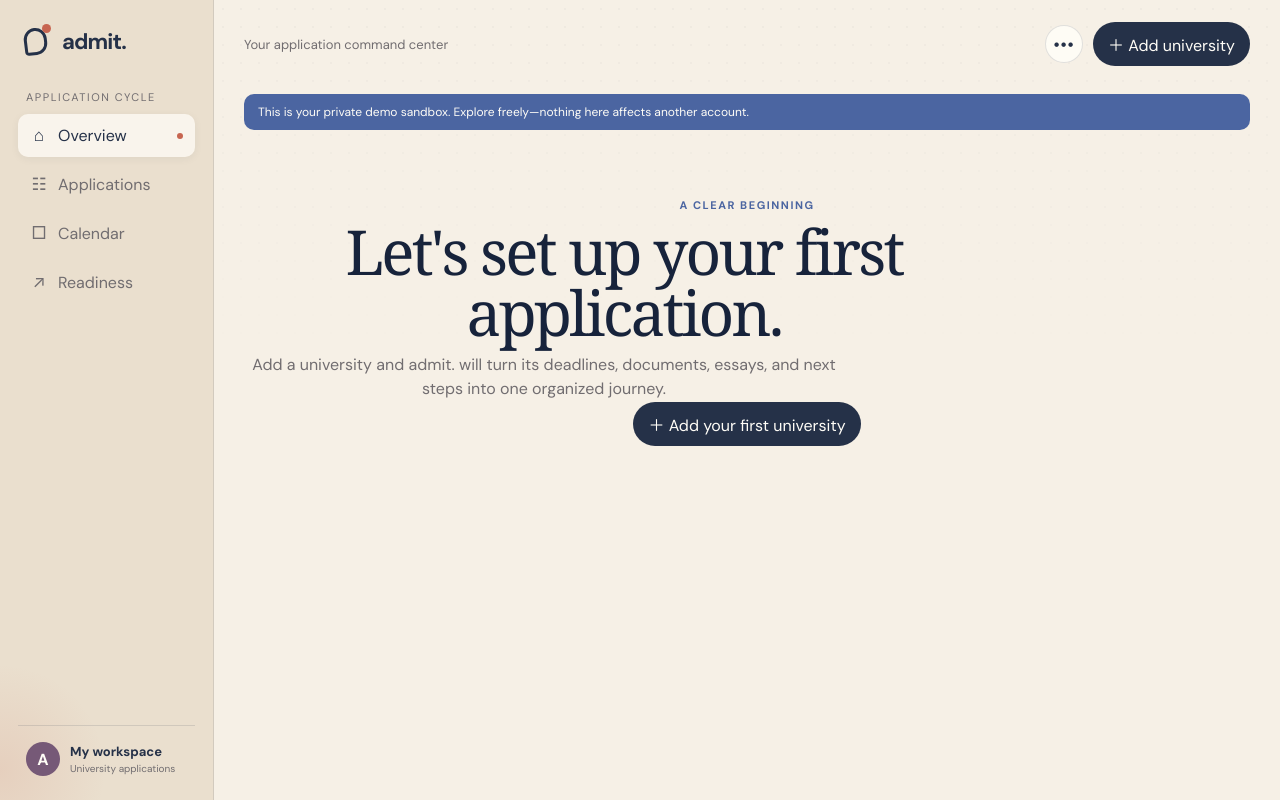
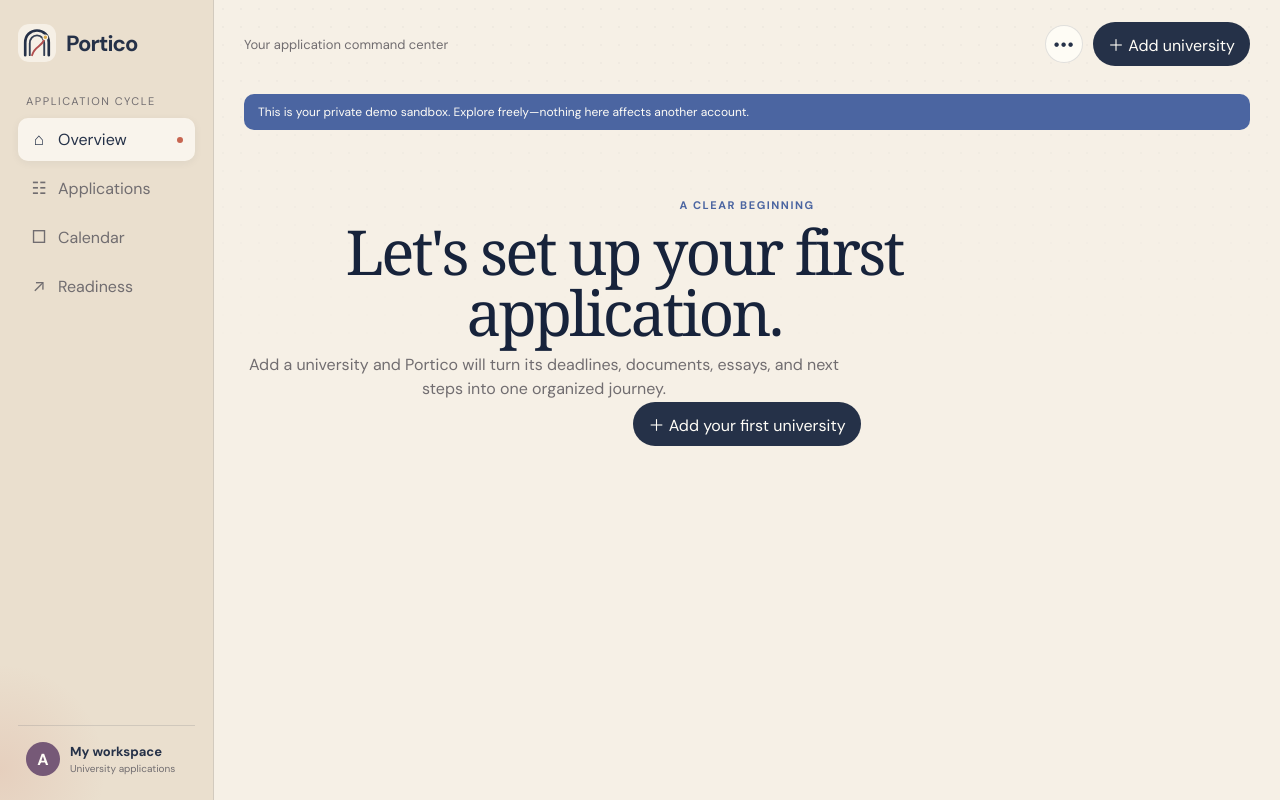
Before and after one commit to Bhakti864653/uni-app-tracker, a Flask app: page /dashboard in a window 1280 px wide. Run offline with Flask 3, Linux system fonts and the light colour scheme; the visitor is signed in with stand-in values (Sample User, id 1); data that the repository does not hold is empty; some web fonts are replaced.

Commit message:
Brand application tracker as Portico

```diff
--- a/app.py
+++ b/app.py
@@ -1233,7 +1233,7 @@ def export_calendar():
     rows = get_user_universities(conn, session["user_id"])
     conn.close()
 
-    lines = ["BEGIN:VCALENDAR", "VERSION:2.0", "PRODID:-//University Application Tracker//EN"]
+    lines = ["BEGIN:VCALENDAR", "VERSION:2.0", "PRODID:-//Portico University Application Tracker//EN"]
     now_stamp = datetime.now(timezone.utc).strftime("%Y%m%dT%H%M%SZ")
     for row in rows:
         try:
--- a/static/admit.css
+++ b/static/admit.css
@@ -50,9 +50,7 @@
     pointer-events: none;
 }
 .admit-brand { display: flex; align-items: center; gap: 10px; color: var(--ink); text-decoration: none; font-size: 22px; font-weight: 700; letter-spacing: -.04em; }
-.admit-brandmark { width: 34px; height: 34px; position: relative; display: grid; place-items: center; }
-.admit-brandmark::before { content: ""; width: 23px; height: 27px; border: 3px solid var(--ink); border-radius: 12px 12px 12px 4px; transform: rotate(-7deg); }
-.admit-brandmark::after { content: ""; position: absolute; width: 9px; height: 9px; right: 1px; top: 0; border-radius: 50%; background: var(--coral); }
+.admit-brandmark { width: 38px; height: 38px; display: block; border-radius: 11px; }
 .admit-cycle { margin: 32px 8px 10px; color: var(--muted); font-size: 11px; letter-spacing: .14em; text-transform: uppercase; }
 .admit-nav { display: grid; gap: 6px; position: relative; z-index: 1; }
 .admit-nav a { display: flex; align-items: center; gap: 10px; padding: 11px 12px; border-radius: 10px; color: var(--muted); text-decoration: none; }
--- a/templates/analytics.html
+++ b/templates/analytics.html
@@ -1,6 +1,6 @@
 {% extends "base_app.html" %}
 {% set active_page = "readiness" %}
-{% block title %}Readiness · admit.{% endblock %}
+{% block title %}Readiness · Portico{% endblock %}
 {% block crumb %}Know exactly what needs attention{% endblock %}
 
 {% block content %}
--- a/templates/base_app.html
+++ b/templates/base_app.html
@@ -3,7 +3,7 @@
 <head>
     <meta charset="utf-8">
     <meta name="viewport" content="width=device-width, initial-scale=1">
-    <title>{% block title %}admit.{% endblock %}</title>
+    <title>{% block title %}Portico{% endblock %}</title>
     <link rel="preconnect" href="https://fonts.googleapis.com">
     <link rel="preconnect" href="https://fonts.gstatic.com" crossorigin>
     <link href="https://fonts.googleapis.com/css2?family=DM+Sans:wght@400;500;600;700&family=Libre+Caslon+Display&display=swap" rel="stylesheet">
@@ -15,9 +15,9 @@
 <body class="admit-body">
     <div class="admit-shell">
         <aside class="admit-rail">
-            <a class="admit-brand" href="/dashboard" aria-label="admit. dashboard">
-                <span class="admit-brandmark" aria-hidden="true"></span>
-                <span>admit.</span>
+            <a class="admit-brand" href="/dashboard" aria-label="Portico dashboard">
+                <img class="admit-brandmark" src="{{ url_for('static', filename='logo.svg') }}" alt="">
+                <span>Portico</span>
             </a>
             <p class="admit-cycle">Application cycle</p>
             <nav class="admit-nav" aria-label="Primary navigation">
--- a/templates/calendar.html
+++ b/templates/calendar.html
@@ -1,6 +1,6 @@
 {% extends "base_app.html" %}
 {% set active_page = "calendar" %}
-{% block title %}Calendar · admit.{% endblock %}
+{% block title %}Calendar · Portico{% endblock %}
 {% block crumb %}See every deadline before it arrives{% endblock %}
 
 {% block content %}
--- a/templates/compare.html
+++ b/templates/compare.html
@@ -1,7 +1,7 @@
 <!DOCTYPE html>
 <html lang="en">
 <head>
-    <title>Compare - University Application Tracker</title>
+    <title>Compare · Portico</title>
     <link rel="preconnect" href="https://fonts.googleapis.com">
     <link rel="preconnect" href="https://fonts.gstatic.com" crossorigin>
     <link href="https://fonts.googleapis.com/css2?family=Fraunces:opsz,wght@9..144,500;9..144,600;9..144,700&family=Public+Sans:wght@400;500;600;700&family=IBM+Plex+Mono:wght@400;500;600&display=swap" rel="stylesheet">
--- a/templates/edit.html
+++ b/templates/edit.html
@@ -1,6 +1,6 @@
 {% extends "base_app.html" %}
 {% set active_page = "applications" %}
-{% block title %}Edit {{ uni.name }} · admit.{% endblock %}
+{% block title %}Edit {{ uni.name }} · Portico{% endblock %}
 {% block crumb %}<a href="/university/{{ uni.id }}">{{ uni.name }}</a> / Edit{% endblock %}
 {% block top_action %}<a class="admit-add" href="/university/{{ uni.id }}">Cancel</a>{% endblock %}
 {% block content %}
--- a/templates/index.html
+++ b/templates/index.html
@@ -1,7 +1,7 @@
 {% extends "base_app.html" %}
 {% set active_page = "overview" %}
 
-{% block title %}Overview · admit.{% endblock %}
+{% block title %}Overview · Portico{% endblock %}
 {% block crumb %}Your application command center{% endblock %}
 {% block top_action %}<button class="admit-add" type="button" data-open-add>＋ Add university</button>{% endblock %}
 
@@ -96,7 +96,7 @@
     </section>
     <div class="visually-hidden" aria-hidden="true">{% for suggestion in suggestions %}<span>{{ suggestion.text }}</span>{% endfor %}</div>
     {% else %}
-    <section class="admit-empty"><span class="admit-eyebrow">A clear beginning</span><h1 class="admit-display">Let's set up your first application.</h1><p class="admit-lead">Add a university and admit. will turn its deadlines, documents, essays, and next steps into one organized journey.</p><button class="admit-add" type="button" data-open-add>＋ Add your first university</button></section>
+    <section class="admit-empty"><span class="admit-eyebrow">A clear beginning</span><h1 class="admit-display">Let's set up your first application.</h1><p class="admit-lead">Add a university and Portico will turn its deadlines, documents, essays, and next steps into one organized journey.</p><button class="admit-add" type="button" data-open-add>＋ Add your first university</button></section>
     {% endif %}
 </div>
 
--- a/templates/landing.html
+++ b/templates/landing.html
@@ -1,7 +1,7 @@
 <!DOCTYPE html>
 <html lang="en">
 <head>
-    <title>University Application Tracker</title>
+    <title>Portico · University Application Tracker</title>
     <link rel="preconnect" href="https://fonts.googleapis.com">
     <link rel="preconnect" href="https://fonts.gstatic.com" crossorigin>
     <link href="https://fonts.googleapis.com/css2?family=Fraunces:opsz,wght@9..144,500;9..144,600;9..144,700&family=Public+Sans:wght@400;500;600;700&family=IBM+Plex+Mono:wght@400;500;600&display=swap" rel="stylesheet">
@@ -19,7 +19,7 @@
         <header class="top-bar">
             <h1 class="landing-brand">
                 <img src="{{ url_for('static', filename='logo.svg') }}" alt="" class="brand-logo">
-                University Application Tracker
+                Portico
             </h1>
             <div class="top-bar-actions">
                 <a href="/login" class="btn-secondary">Log in</a>
--- a/templates/login.html
+++ b/templates/login.html
@@ -1,7 +1,7 @@
 <!DOCTYPE html>
 <html lang="en">
 <head>
-    <title>Login - University Application Tracker</title>
+    <title>Log in · Portico</title>
     <link rel="preconnect" href="https://fonts.googleapis.com">
     <link rel="preconnect" href="https://fonts.gstatic.com" crossorigin>
     <link href="https://fonts.googleapis.com/css2?family=Fraunces:opsz,wght@9..144,500;9..144,600;9..144,700&family=Public+Sans:wght@400;500;600;700&family=IBM+Plex+Mono:wght@400;500;600&display=swap" rel="stylesheet">
@@ -18,7 +18,7 @@
     <div class="login-page">
         <h1 class="auth-brand">
             <img src="{{ url_for('static', filename='logo.svg') }}" alt="" class="brand-logo">
-            University Application Tracker
+            Portico
         </h1>
 
         <form action="/login" method="POST" class="add-form">
--- a/templates/pipeline.html
+++ b/templates/pipeline.html
@@ -1,6 +1,6 @@
 {% extends "base_app.html" %}
 {% set active_page = "applications" %}
-{% block title %}Applications · admit.{% endblock %}
+{% block title %}Applications · Portico{% endblock %}
 {% block crumb %}Move every application forward{% endblock %}
 
 {% block content %}
--- a/templates/profile.html
+++ b/templates/profile.html
@@ -1,7 +1,7 @@
 {% extends "base_app.html" %}
 {% set active_page = "applications" %}
 {% set brand = get_university_brand(uni.name) %}
-{% block title %}{{ uni.name }} · admit.{% endblock %}
+{% block title %}{{ uni.name }} · Portico{% endblock %}
 {% block crumb %}<a href="/dashboard">Overview</a> / {{ uni.name }}{% endblock %}
 {% block top_action %}<a class="admit-add" href="/edit/{{ uni.id }}">Edit application</a>{% endblock %}
 
--- a/templates/signup.html
+++ b/templates/signup.html
@@ -1,7 +1,7 @@
 <!DOCTYPE html>
 <html lang="en">
 <head>
-    <title>Sign Up - University Application Tracker</title>
+    <title>Sign up · Portico</title>
     <link rel="preconnect" href="https://fonts.googleapis.com">
     <link rel="preconnect" href="https://fonts.gstatic.com" crossorigin>
     <link href="https://fonts.googleapis.com/css2?family=Fraunces:opsz,wght@9..144,500;9..144,600;9..144,700&family=Public+Sans:wght@400;500;600;700&family=IBM+Plex+Mono:wght@400;500;600&display=swap" rel="stylesheet">
@@ -18,7 +18,7 @@
     <div class="login-page">
         <h1 class="auth-brand">
             <img src="{{ url_for('static', filename='logo.svg') }}" alt="" class="brand-logo">
-            University Application Tracker
+            Portico
         </h1>
 
         <form action="/signup" method="POST" class="add-form">
```
Also changed, not shown: README.md, static/logo.svg.
